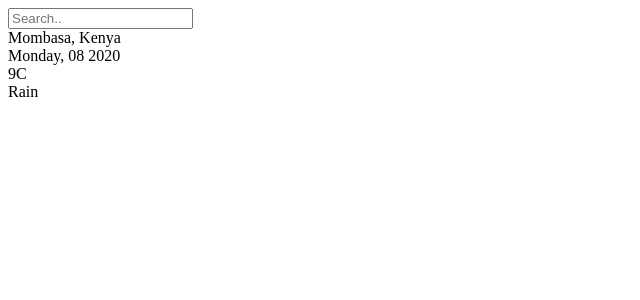
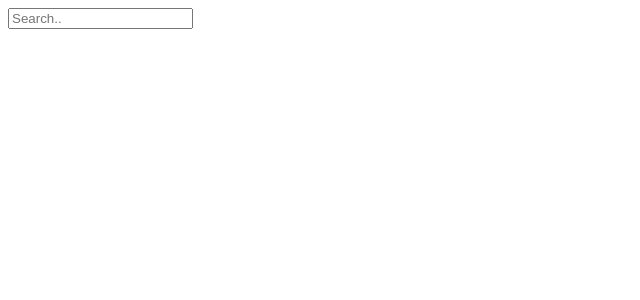
Before and after one commit to musumbidenis/weather-app, a Vue app: page / in a window 1280 px wide. Shown: the top 300 px of the page, without its empty margins (0-640 px from the left). Built offline with nearby package versions, Linux system fonts and the light colour scheme.

Commit message:
updated the UI to render fetched data

```diff
--- a/src/App.vue
+++ b/src/App.vue
@@ -11,15 +11,15 @@
         />
       </div>
 
-      <div class="weather-wrap">
+      <div class="weather-wrap" v-if="typeof weather.main !='undefined'">
         <div class="location-box">
-          <div class="location">Mombasa, Kenya</div>
+          <div class="location">{{weather.name}}, {{weather.sys.country}}</div>
           <div class="date">Monday, 08 2020</div>
         </div>
 
         <div class="weather-box">
-          <div class="temp">9C</div>
-          <div class="weather">Rain</div>
+          <div class="temp">{{Math.round(weather.main.temp)}} °C</div>
+          <div class="weather">{{weather.weather[0].main}}</div>
         </div>
       </div>
     </main>
@@ -32,7 +32,7 @@
   data(){
     return{
       api_key: "cb7db5fe34f9eb92a11870c8082cc5d5",
-      url_base: "api.openweathermap.org/data/2.5/",
+      url_base: "http://api.openweathermap.org/data/2.5/",
       query:'',
       weather:{}
     }
```
